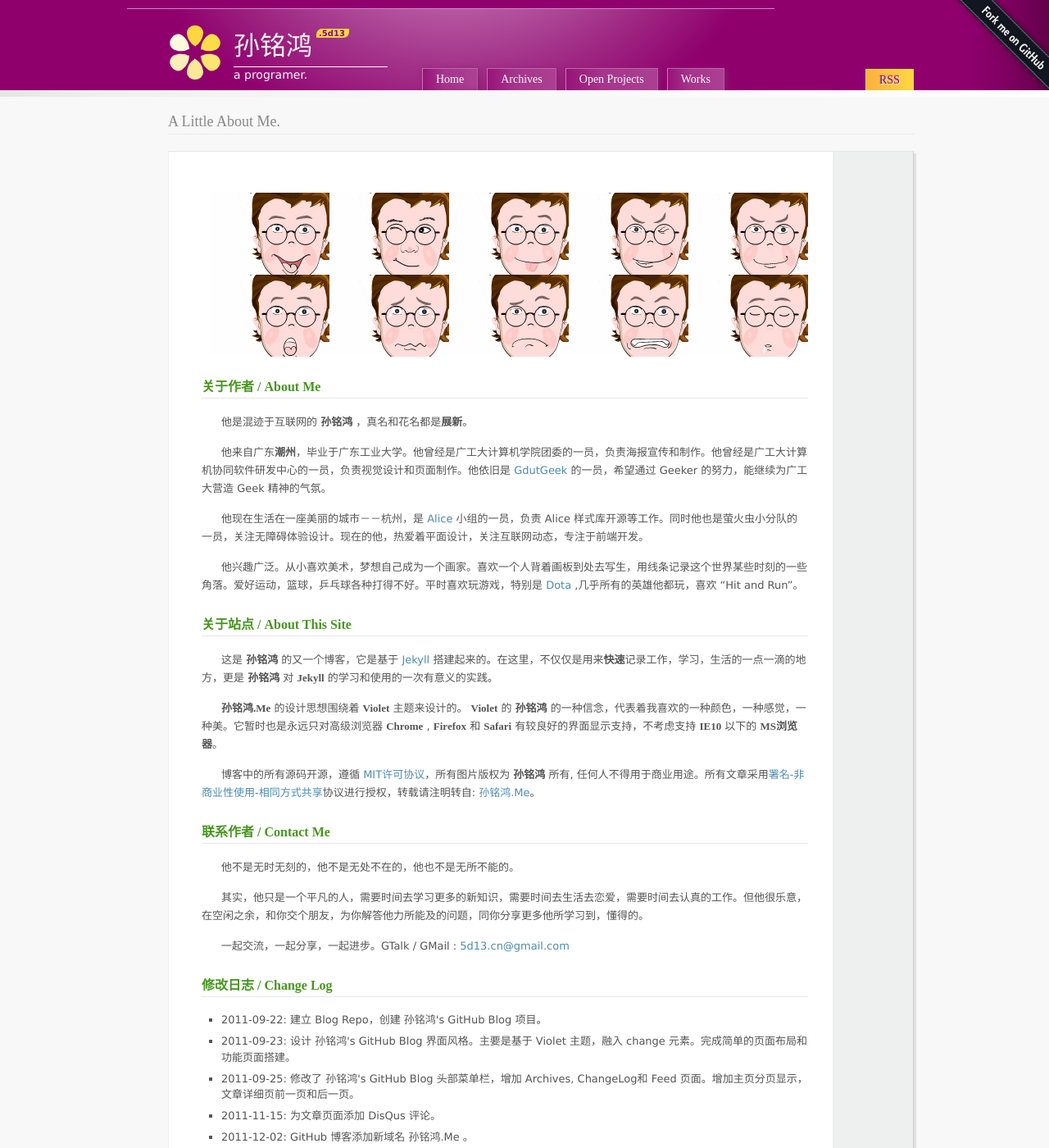
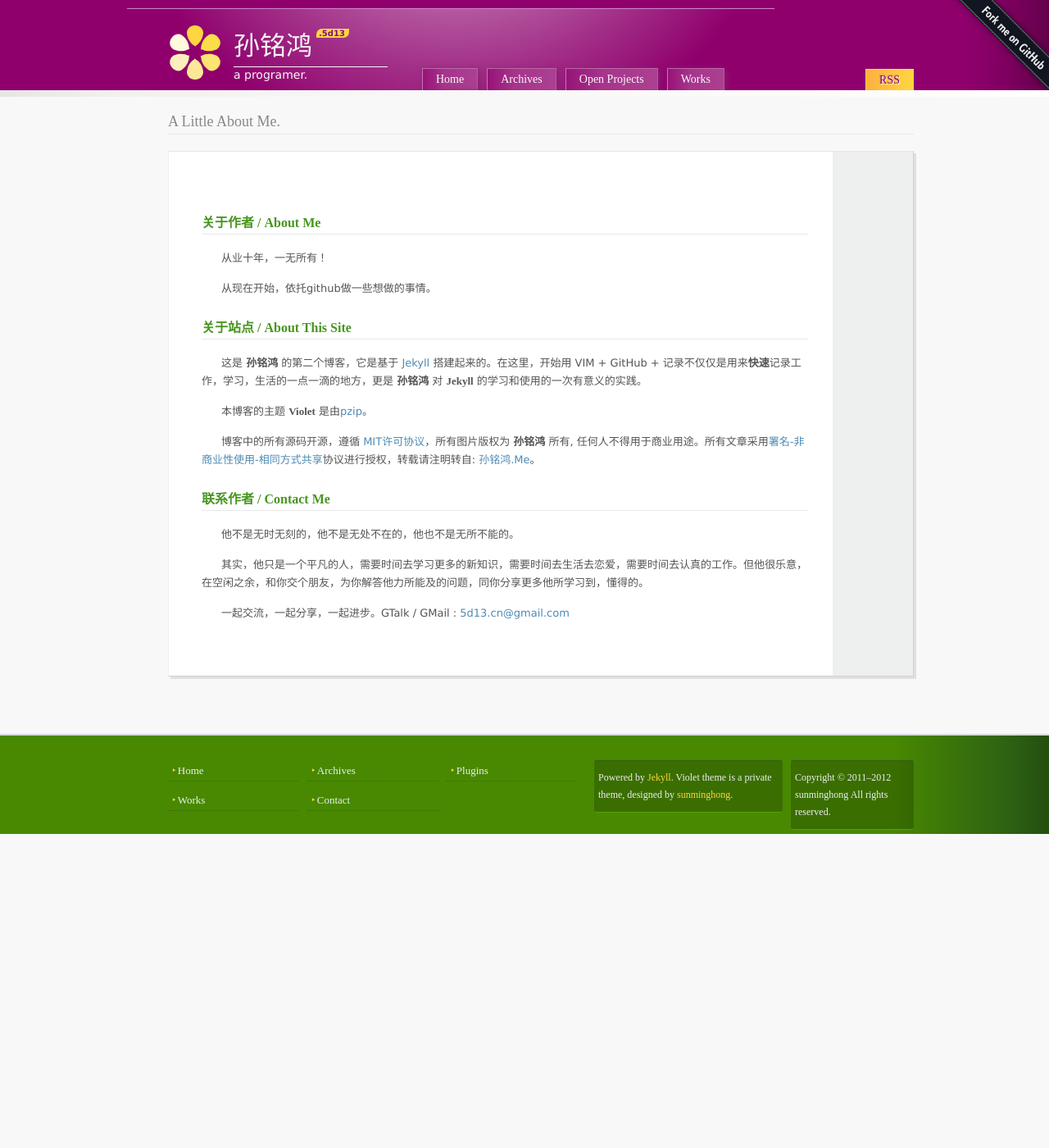
Before and after one commit to sunminghong/sunminghong.github.com, a Jekyll site: the page built from contact.html, in a window 1280 px wide and 1400 px high. Shown: the whole window at 82% size. Built offline with Jekyll 4.4.1, drawn with Linux system fonts in a browser that asks for light colours; Markdown is read by kramdown in place of the engine named in the settings; comment, search, counter and statistics services are not loaded; some of the changed text lies outside the part shown.

```diff
--- a/contact.html
+++ b/contact.html
@@ -1,8 +1,8 @@
 ---
 layout: default
 title: Contact
-description: 关于 孙铭鸿 的作者信息以及 孙铭鸿.Me 的站点信息。Change Log 信息等。
-keywords:  About, Author, Site, Alice, Dota, 孙铭鸿, Violet, Violet 2.0, Jekyll, GitHub, Chrome, Firefox, Safari, IE, MS, Contact, Change, Log, SEO
+description: 关于 孙铭鸿 的一些 信息等。
+keywords: 简介, 孙铭鸿, 开源精神
 isContact: true
 ---
     <section class="content fn-clear">
@@ -16,44 +16,26 @@ isContact: true
                 <div class="violet-post-det fn-clear">
 
             <section class="ui-grid-19 violet-post v-post-detail">
-                <div class="violet-face2face" id="J_f2f">
-                    <ul>
-                        <li><span>大部分时候，我都是笑脸嘻嘻的。</br>但是我的眼睛会眯成一条线哦！^_^</span></li>
-                        <li><span>打篮球的时候，我也希望能像麦迪一样的默契，</br>恩，眯一个。</span></li>
-                        <li><span>呵呵，我也喜欢作弄人哦。</br>啦啦啦啦～～</span></li>
-                        <li><span>小时候看比卡丘，那个火箭军团就是经常这样子得意地看着你吧！</span></li>
-                        <li class="last"><span>其实我挺老实的，故意像Tom一样，装作一副强大无比的样子。</span></li>
-                        <li><span>我会不定时就大惊小怪，不懂装懂地“啊，哦，额”…</br>Yes。</span></li>
-                        <li><span>天啊，我居然暴露了这么多信息出来。</br>会不会做噩梦啊？</span></li>
-                        <li><span>今年的冬天还没下雪，我却冷得要命。</br>求温暖。</span></li>
-                        <li><span>我擦！</span></li>
-                        <li class="last"><span>呼呼。算了！</br>你觉得我是怎么样的人？</span></li>
-                    </ul>
-                </div>
                 <article class="v-entry">
                     <h3>关于作者 / About Me</h3>
-                    <p>他是混迹于互联网的 <strong>孙铭鸿</strong> ，真名和花名都是<strong>展新</strong>。</p>
-                    <p>他来自广东<strong>潮州</strong>，毕业于广东工业大学。他曾经是广工大计算机学院团委的一员，负责海报宣传和制作。他曾经是广工大计算机协同软件研发中心的一员，负责视觉设计和页面制作。他依旧是 <a href="http://www.gdutgeek.com" rel="nofollow" target="_blank" >GdutGeek</a> 的一员，希望通过 Geeker 的努力，能继续为广工大营造 Geek 精神的气氛。</p>
-                    <p>他现在生活在一座美丽的城市－－杭州，是 <a href="http://www.aliceui.com" target="_blank" rel="nofollow">Alice</a> 小组的一员，负责 Alice 样式库开源等工作。同时他也是萤火虫小分队的一员，关注无障碍体验设计。现在的他，热爱着平面设计，关注互联网动态，专注于前端开发。</p>
-                    <p>他兴趣广泛。从小喜欢美术，梦想自己成为一个画家。喜欢一个人背着画板到处去写生，用线条记录这个世界某些时刻的一些角落。爱好运动，篮球，乒乓球各种打得不好。平时喜欢玩游戏，特别是 <a href="http://www.playdota.com" rel="nofollow" target="_blank" title="dota">Dota</a> ,几乎所有的英雄他都玩，喜欢 “Hit and Run”。</p>
+					<p>从业十年，一无所有！</p>
+
+					<p>从现在开始，依托github做一些想做的事情。</p>
+
                     <h3>关于站点 / About This Site</h3>
-                    <p>这是 <strong>孙铭鸿</strong> 的又一个博客，它是基于 <a href="http://jekyllrb.com" target="_blank" rel="nofollow">Jekyll</a> 搭建起来的。在这里，不仅仅是用来<strong>快速</strong>记录工作，学习，生活的一点一滴的地方，更是 <strong>孙铭鸿</strong> 对 <strong>Jekyll</strong> 的学习和使用的一次有意义的实践。</p>
-                    <p><strong>孙铭鸿.Me</strong> 的设计思想围绕着 <strong>Violet</strong> 主题来设计的。 <strong>Violet</strong> 的 <strong>孙铭鸿</strong> 的一种信念，代表着我喜欢的一种颜色，一种感觉，一种美。它暂时也是永远只对高级浏览器 <strong>Chrome</strong> , <strong>Firefox</strong> 和 <strong>Safari</strong> 有较良好的界面显示支持，不考虑支持 <strong>IE10</strong> 以下的 <strong>MS浏览器</strong>。</p>
+                    <p>这是 <strong>孙铭鸿</strong> 的第二个博客，它是基于 <a href="http://jekyllrb.com" target="_blank" rel="nofollow">Jekyll</a> 搭建起来的。在这里，开始用 VIM + GitHub + 记录不仅仅是用来<strong>快速</strong>记录工作，学习，生活的一点一滴的地方，更是 <strong>孙铭鸿</strong> 对 <strong>Jekyll</strong> 的学习和使用的一次有意义的实践。</p>
+					<p>本博客的主题 <strong>Violet</strong> 是由<a href="">pzip</a>。</p>
                     <p>博客中的所有源码开源，遵循 <a href="http://zh.wikipedia.org/wiki/MIT_License" target="_blank" title="MIT许可协议">MIT许可协议</a>，所有图片版权为 <strong>孙铭鸿</strong> 所有, 任何人不得用于商业用途。所有文章采用<a href="http://creativecommons.org/licenses/by-nc-sa/3.0/" rel="nofollow" target="_blank">署名-非商业性使用-相同方式共享</a>协议进行授权，转载请注明转自: <a href="http://blog.5d13.cn" target="_blank" rel="nofollow">孙铭鸿.Me</a>。</p>
                     <h3>联系作者 / Contact Me</h3>
                     <p>他不是无时无刻的，他不是无处不在的，他也不是无所不能的。</p>
                     <p>其实，他只是一个平凡的人，需要时间去学习更多的新知识，需要时间去生活去恋爱，需要时间去认真的工作。但他很乐意，在空闲之余，和你交个朋友，为你解答他力所能及的问题，同你分享更多他所学习到，懂得的。</p>
                     <p>一起交流，一起分享，一起进步。GTalk / GMail : <a href="mailto:5d13.cn@gmail.com" title="Mail to 孙铭鸿">5d13.cn@gmail.com</a></p>
-                    <h3>修改日志 / Change Log</h3>
+					<!--
+					<h3>修改日志 / Change Log</h3>
                     <ul>
                         <li><span class="date">2011-09-22</span>: 建立 Blog Repo，创建 孙铭鸿's GitHub Blog 项目。</li>
-                        <li><span class="date">2011-09-23</span>: 设计 孙铭鸿's GitHub Blog 界面风格。主要是基于 Violet 主题，融入 change 元素。完成简单的页面布局和功能页面搭建。</li>
-                        <li><span class="date">2011-09-25</span>: 修改了 孙铭鸿's GitHub Blog 头部菜单栏，增加 Archives, ChangeLog和 Feed 页面。增加主页分页显示，文章详细页前一页和后一页。</li>
-                        <li><span class="date">2011-11-15</span>: 为文章页面添加 DisQus 评论。</li>
-                        <li><span class="date">2011-12-02</span>: GitHub 博客添加新域名 孙铭鸿.Me 。</li>
-                        <li><span class="date">2012-01-08</span>: Violet 2.0 主题上线。围绕 Violet 思想设计界面风格，优化网站结构，强化 SEO。</li>
-                        <li><span class="date">2012-03-04</span>: 增加静态搜索功能。</li>
-                    </ul>
+					</ul>
+					-->
                 </article><!-- //v-entry -->
             </section><!-- //violet-post -->
             </div>
```
Also changed, not shown: _includes/face.html (+4 -4 lines).
